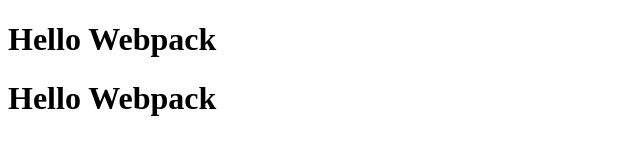
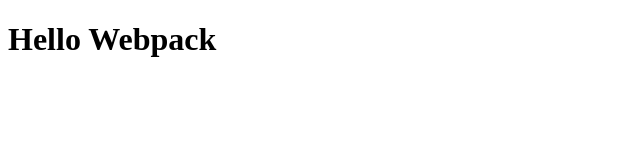
Before and after one commit to changho147/webpack, a website with bundled scripts: page index.html in a window 1280 px wide. Shown: the whole page, without its empty margins (0-640 px from the left). Built offline with nearby package versions, Linux system fonts and the light colour scheme.

Commit message:
fixed ignore file And index

```diff
--- a/index.html
+++ b/index.html
@@ -8,5 +8,5 @@
 
 </body>
 
-<script src="./src/index.js"></script>
+<script src="./dist/main.js"></script>
 </html>
--- a/package.json
+++ b/package.json
@@ -4,7 +4,7 @@
   "description": "",
   "main": "index.js",
   "scripts": {
-    "test": "echo \"Error: no test specified\" && exit 1"
+    "build": "webpack --mode=none"
   },
   "keywords": [],
   "author": "",
```
Also changed, not shown: 1 other file.
